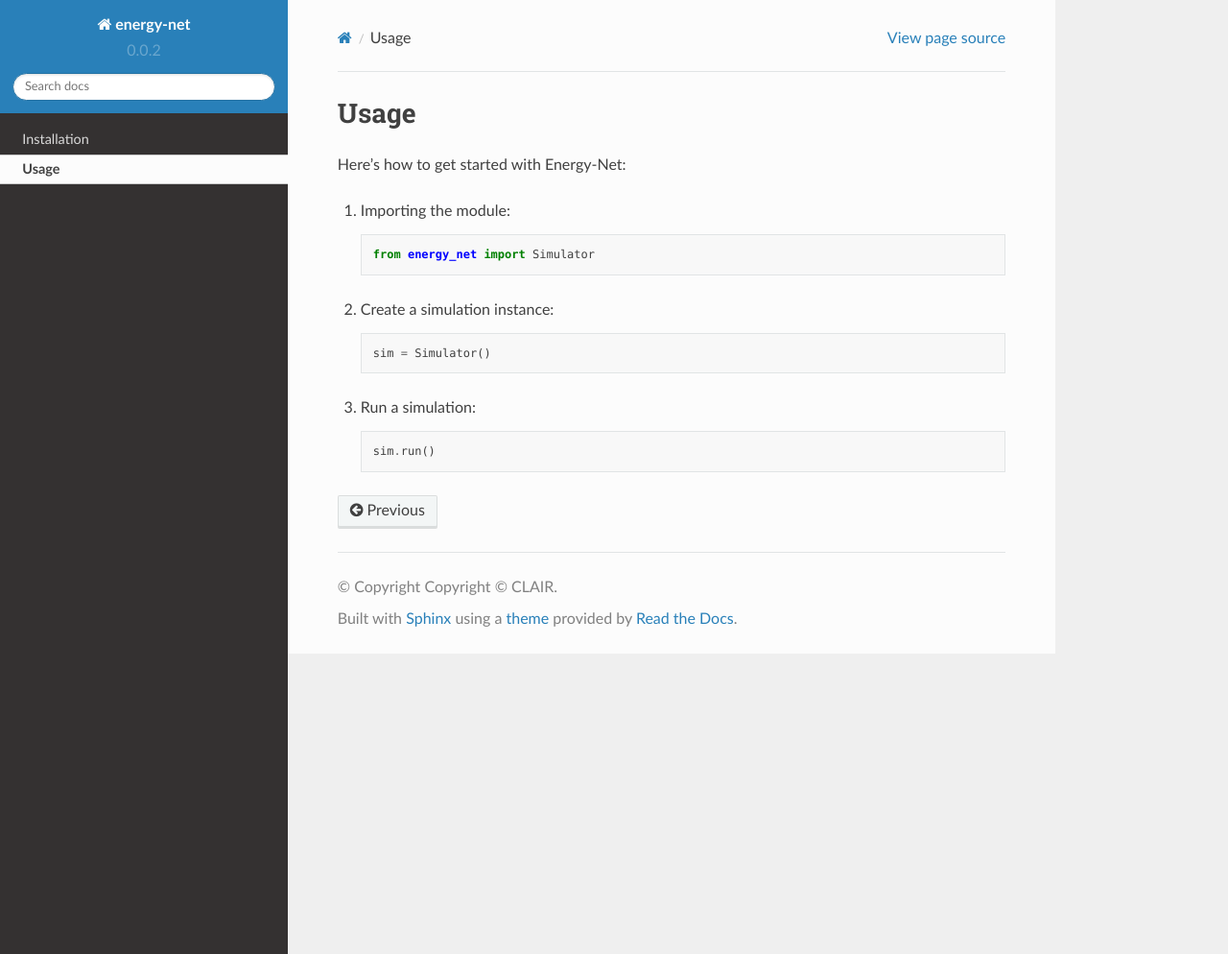
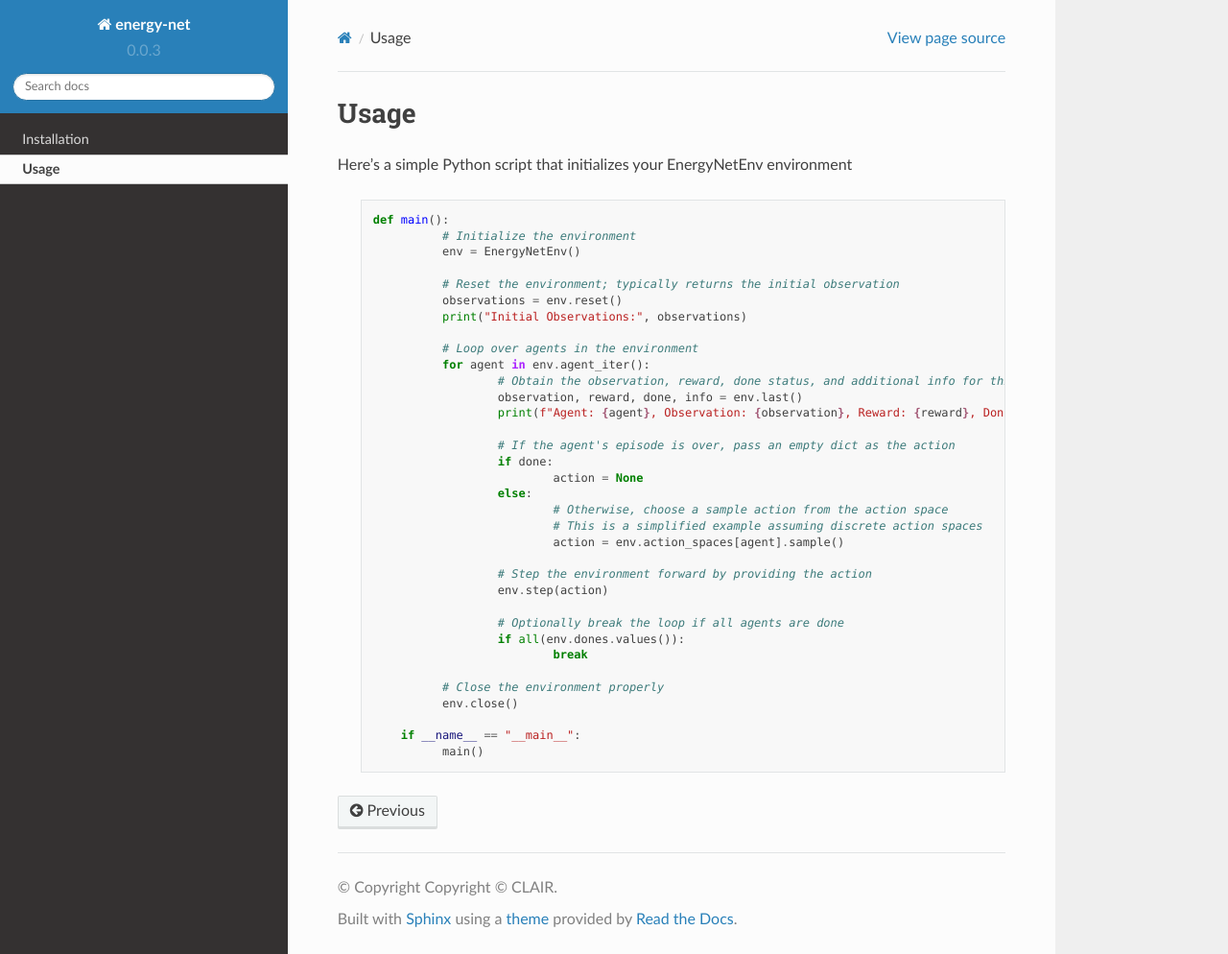
Before and after one commit to masarwy-m/energy-net, a Sphinx documentation site: the page built from docs/usage.rst, in a window 1280 px wide and 994 px high. Shown: the whole window at 96% size. Built offline with Sphinx 7.4.7 and the Read the Docs theme 2.0.0, drawn with Linux system fonts in a browser that asks for light colours.

Commit message:
update example

```diff
--- a/docs/conf.py
+++ b/docs/conf.py
@@ -6,8 +6,8 @@
 project = 'energy-net'
 author = 'CLAIR'
 copyright = 'Copyright © CLAIR'
-version = '0.0.2'
-release = '0.0.2'
+version = '0.0.3'
+release = '0.0.3'
 
 # -- General configuration ---------------------------------------------------
 
--- a/docs/index.rst
+++ b/docs/index.rst
@@ -6,8 +6,8 @@ Energy-Net is designed to simulate and analyze energy networks efficiently.
 .. image:: /_static/EnergyNetUML.png
    :alt: Alternative text here
    :align: center
-   :height: 100px
-   :width: 200px
+   :height: 5213px
+   :width: 7423px
 
 Contents:
 
--- a/docs/usage.rst
+++ b/docs/usage.rst
@@ -1,22 +1,41 @@
 Usage
 =====
 
-Here's how to get started with Energy-Net:
-
-1. Importing the module:
+Here's a simple Python script that initializes your EnergyNetEnv environment
 
    .. code-block:: python
 
-      from energy_net import Simulator
+      def main():
+		# Initialize the environment
+		env = EnergyNetEnv()
 
-2. Create a simulation instance:
+		# Reset the environment; typically returns the initial observation
+		observations = env.reset()
+		print("Initial Observations:", observations)
 
-   .. code-block:: python
+		# Loop over agents in the environment
+		for agent in env.agent_iter():
+			# Obtain the observation, reward, done status, and additional info for this agent
+			observation, reward, done, info = env.last()
+			print(f"Agent: {agent}, Observation: {observation}, Reward: {reward}, Done: {done}")
 
-      sim = Simulator()
+			# If the agent's episode is over, pass an empty dict as the action
+			if done:
+				action = None
+			else:
+				# Otherwise, choose a sample action from the action space
+				# This is a simplified example assuming discrete action spaces
+				action = env.action_spaces[agent].sample()
 
-3. Run a simulation:
+			# Step the environment forward by providing the action
+			env.step(action)
 
-   .. code-block:: python
+			# Optionally break the loop if all agents are done
+			if all(env.dones.values()):
+				break
 
-      sim.run()
+		# Close the environment properly
+		env.close()
+
+	  if __name__ == "__main__":
+		main()
```
